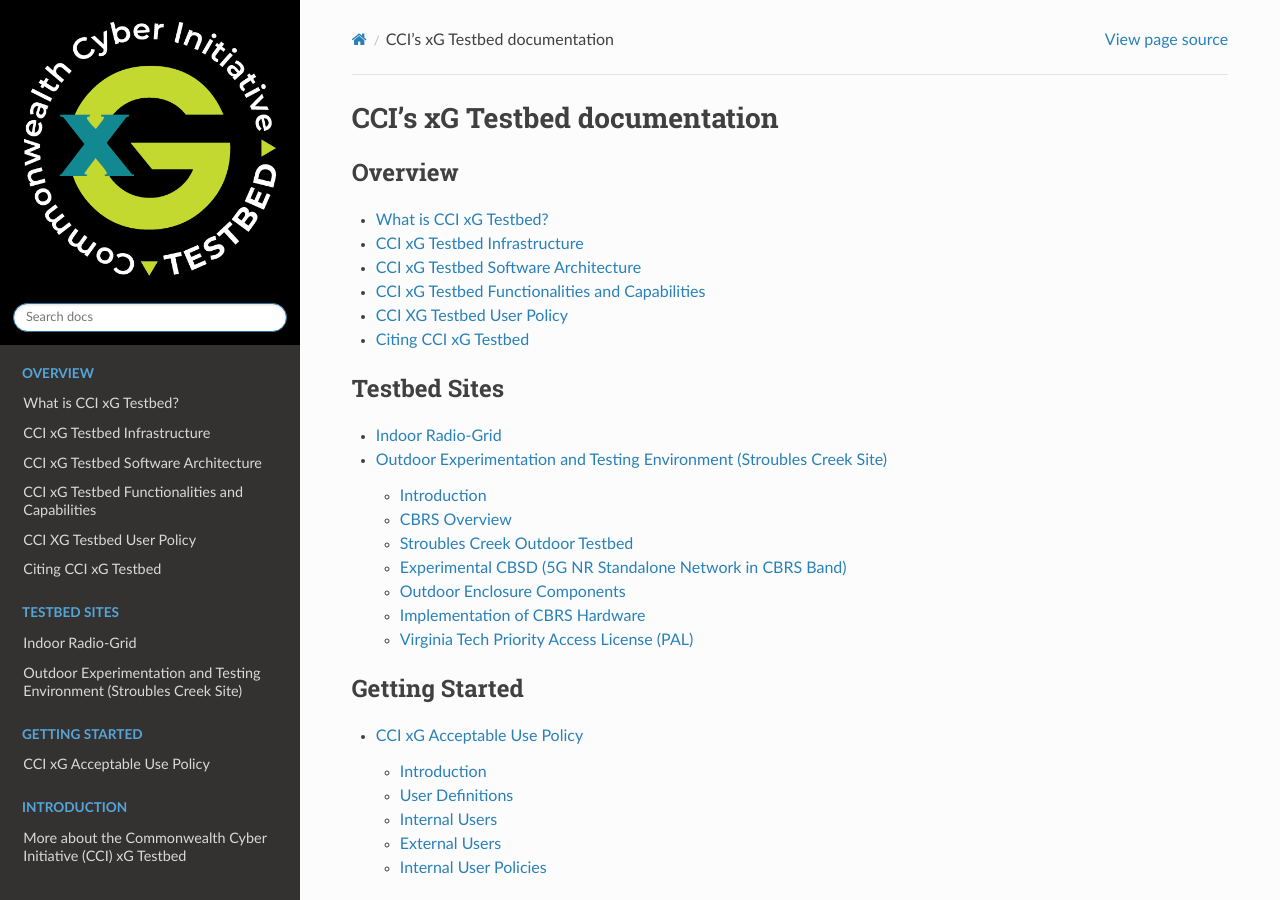
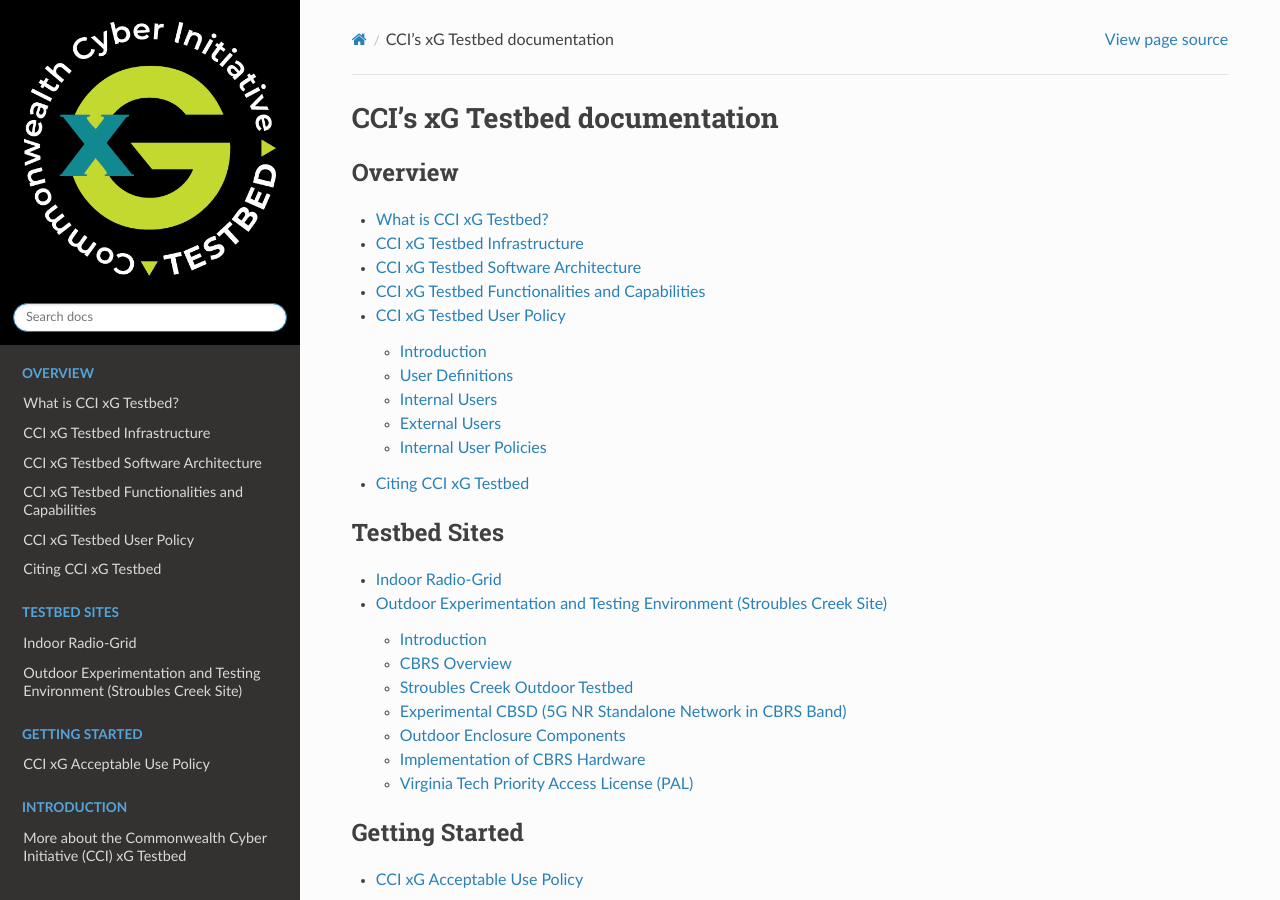
Before and after one commit to shubam3/CCI_TESTBED_DOCS_PUBLIC, a Sphinx documentation site: the page built from source/index.rst, in a window 1280 px wide and 900 px high. Built offline with Sphinx 7.4.7 and the Read the Docs theme 3.1.0, drawn with Linux system fonts in a browser that asks for light colours; some of the changed lines change nothing that is shown.

Commit message:
user_policy

```diff
--- a/source/overview/ccixg_policy.rst
+++ b/source/overview/ccixg_policy.rst
@@ -1,4 +1,70 @@
 .. _xg-testbed:
 
-CCI XG Testbed User Policy
+CCI xG Testbed User Policy
 ==========================
+
+
+Introduction
+------------
+
+The CCI xG Testbed Internal User Policy outlines the guidelines and requirements for individuals associated with the CCI Hub who wish to access and utilize the CCI xG Testbed resources. This policy is an addition to the current CCI xG Testbed acceptable use policy (AUP) and must be adhered to by all internal users.
+
+User Definitions
+----------------
+
+Internal Users
+--------------
+
+Individuals who are associated with CCI Hub (such as research faculty, A/P faculty, tenured faculty, postdoc researchers, Ph.D. and MS students, staff) and are physically located at the CCI Hub facility in Arlington, VA.
+
+External Users
+--------------
+
+Any individual that does not fit the Internal Users definition.
+
+Internal User Policies
+-----------------------
+
+1. **Resource Use Approval**
+   - The use of the CCI xG Testbed resources must be vetted by the CCI xG Testbed Director. This can be done by:
+     - Scheduling a meeting to discuss the use of the resource, period, and requirements; and/or
+     - Providing clear documentation and description of the project.
+
+2. **Collaborations and Non-Disclosure Agreements (NDAs)**
+   - Collaborations with an external partner institution/organization may or may not require an NDA in place.
+     - An NDA will be needed if the collaboration with the external partner requires access to the CCI xG Testbed software design architecture coding (that is not publicly available yet) for additional implementation by the external party.
+
+3. **External Personnel Hosting**
+   - Whenever the CCI xG Testbed hosts external personnel (i.e., students, postdocs, or researchers not associated with the CCI Hub), a statement of work that clearly describes the work that will be conducted and the expected results need to be in place before the work starts.
+
+4. **CCI xG Testbed Support Team Responsibilities**
+   - Unless personnel time is budgeted as part of the project plan, with approval by the CCI xG Testbed Director, the CCI xG Testbed support team is not responsible for executing any related project tasks using the CCI xG Testbed resources.
+   - The CCI xG Testbed support team is responsible for resource operation and remote access availability of resources to users.
+     - Any request beyond the standard support must be vetted by the CCI xG Testbed Director and may be subject to budgetary constraints (and/or joint/collaboration work).
+
+5. **Resource Tracking**
+   - Internal users must keep track of the resources they use and access using an agreed-upon equipment tracking method (mainly applicable to Ph.D., MS, and Postdoc Researchers).
+
+6. **Additional Hardware or Software Resources**
+   - Any hardware or software resource that may be required for a project but is not available in the CCI xG Testbed can be added or integrated if the PI has funds to acquire the resource.
+     - The resource will need to be vetted before being deployed at the testbed.
+     - The PI may be required to provide engineering support for the integration or deployment of the resource.
+       - A system design and integration plan may be required.
+
+7. **Visitor Notification**
+   - Any visitors to the CCI xG Testbed must be notified in advance as follows:
+     - Please send an email to cci.xg.testbed.admin@cyberinitiative.org highlighting the following: visitor names and affiliations, date and time, goals for the visit, resources required, and duration of the visit.
+     - A notification will be sent back to confirm the visit or request further information.
+
+8. **Proposal Responsibilities**
+   - When adding the CCI xG Testbed to a proposal, it is the PI's responsibility:
+     - To budget the necessary resources (hardware, software, and personnel) to produce the deliverables and milestones described in the proposal.
+     - To communicate to the CCI xG Testbed Director the testbed availability and functionalities needed during the project lifetime as described in the proposal.
+
+9. **Resource Movement**
+   - None of the CCI xG Testbed resources can be moved outside the CCI Hub facilities (VT-RC 3rd Floor) without notification and a property agreement in place.
+
+10. **Acknowledgment and Citation**
+    - Any work derived from the CCI xG Testbed must acknowledge and cite "CCI xG Testbed".
+
+*CCI xG Testbed, www.ccixgtestbed.org*
```
